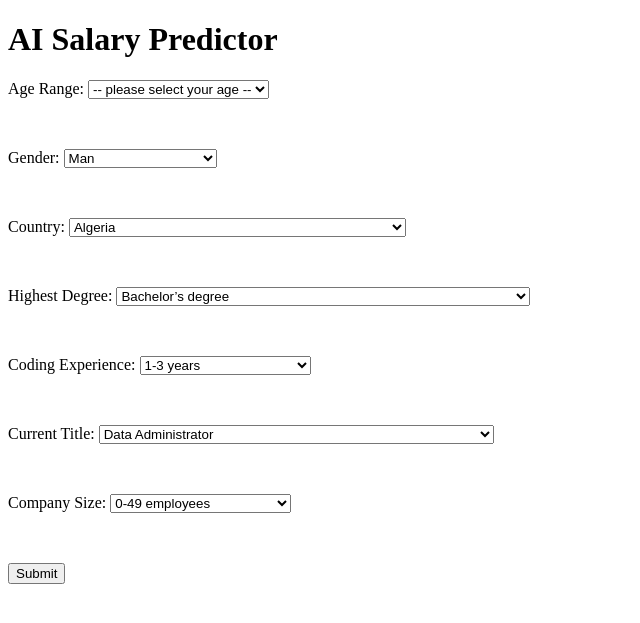
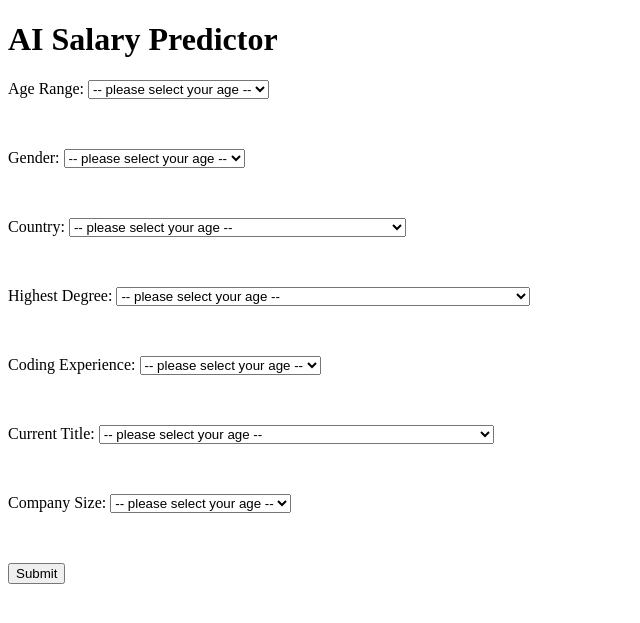
Before and after one commit to rulses/pair-programming, a Flask app: page / in a window 1280 px wide. Shown: the top 623 px of the page, without its empty margins (0-640 px from the left). Run offline with Flask 3, Linux system fonts and the light colour scheme.

Commit message:
add required fields

```diff
--- a/templates/index.html
+++ b/templates/index.html
@@ -27,7 +27,8 @@
         <p>&nbsp;</p>
 
         <label for="genderSelect">Gender:</label>
-        <select name="gender" id="genderSelect">
+        <select name="gender" id="genderSelect" required>
+            <option value=""> -- please select your age -- </option>
           <option value="0">Man</option>
           <option value="1">Nonbinary</option>
           <option value="2">Prefer not to say</option>
@@ -38,7 +39,8 @@
         <p>&nbsp;</p>
 
         <label for="countrySelect">Country:</label>
-        <select name="country" id="countrySelect">
+        <select name="country" id="countrySelect" required>
+            <option value=""> -- please select your age -- </option>
           <option value="0">Algeria</option>
           <option value="1">Argentina</option>
           <option value="2">Australia</option>
@@ -104,7 +106,8 @@
         <p>&nbsp;</p>
 
         <label for="educationSelect">Highest Degree:</label>
-        <select name="highest_deg" id="educationSelect">
+        <select name="highest_deg" id="educationSelect" required>
+            <option value=""> -- please select your age -- </option>
           <option value="0">Bachelor’s degree</option>
           <option value="1">Doctoral degree</option>
           <option value="2">I prefer not to answer</option>
@@ -119,7 +122,8 @@
         <p>&nbsp;</p>
 
         <label for="codingExperienceSelect">Coding Experience:</label>
-        <select name="coding_exp" id="codingExperienceSelect">
+        <select name="coding_exp" id="codingExperienceSelect" required>
+            <option value=""> -- please select your age -- </option>
           <option value="0">1-3 years</option>
           <option value="1">10-20 years</option>
           <option value="2">20+ years</option>
@@ -132,7 +136,8 @@
         <p>&nbsp;</p>
 
         <label for="titleSelect">Current Title:</label>
-        <select name="title" id="titleSelect">
+        <select name="title" id="titleSelect" required>
+            <option value=""> -- please select your age -- </option>
           <option value="0">Data Administrator</option>
           <option value="1">
             Data Analyst (Business, Marketing, Financial, Quantitative, etc)
@@ -156,7 +161,8 @@
         <p>&nbsp;</p>
 
         <label for="companySizeSelect">Company Size:</label>
-        <select name="company_size" id="companySizeSelect">
+        <select name="company_size" id="companySizeSelect" required>
+            <option value=""> -- please select your age -- </option>
           <option value="0">0-49 employees</option>
           <option value="1">10,000 or more employees</option>
           <option value="2">1000-9,999 employees</option>
```
